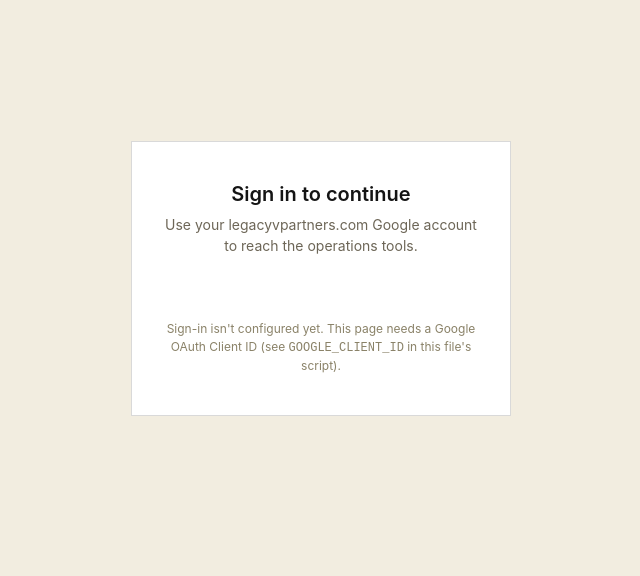
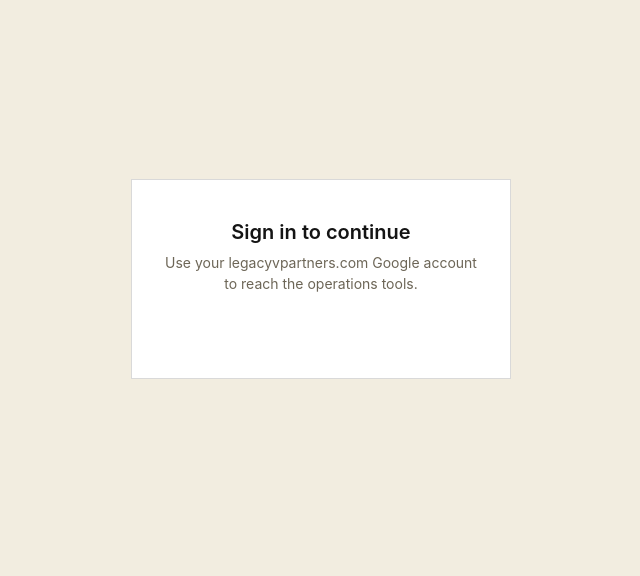
Before and after one commit to noa-svg/operations-static, a plain HTML site: page index.html in a window 1280 px wide. Shown: the part 134-710 px from the top of the page, without its empty margins (319-959 px from the left). Drawn offline with Linux system fonts and the light colour scheme.

Commit message:
Wire GOOGLE_CLIENT_ID (reusing the existing operator OAuth client)

```diff
--- a/index.html
+++ b/index.html
@@ -236,7 +236,7 @@
   // Paste the OAuth 2.0 Web-application Client ID here once created in the
   // LVP GCP project (Google Cloud Console -> APIs & Services -> Credentials),
   // with authorized JavaScript origin https://operations.legacyvpartners.com.
-  var GOOGLE_CLIENT_ID = '';
+  var GOOGLE_CLIENT_ID = '717035109771-18bc6sb4651ofk6ep82q1ka4vjum326v.apps.googleusercontent.com';
 
   var STORAGE_KEY = 'lvp_ops_hub_session';
 
```
